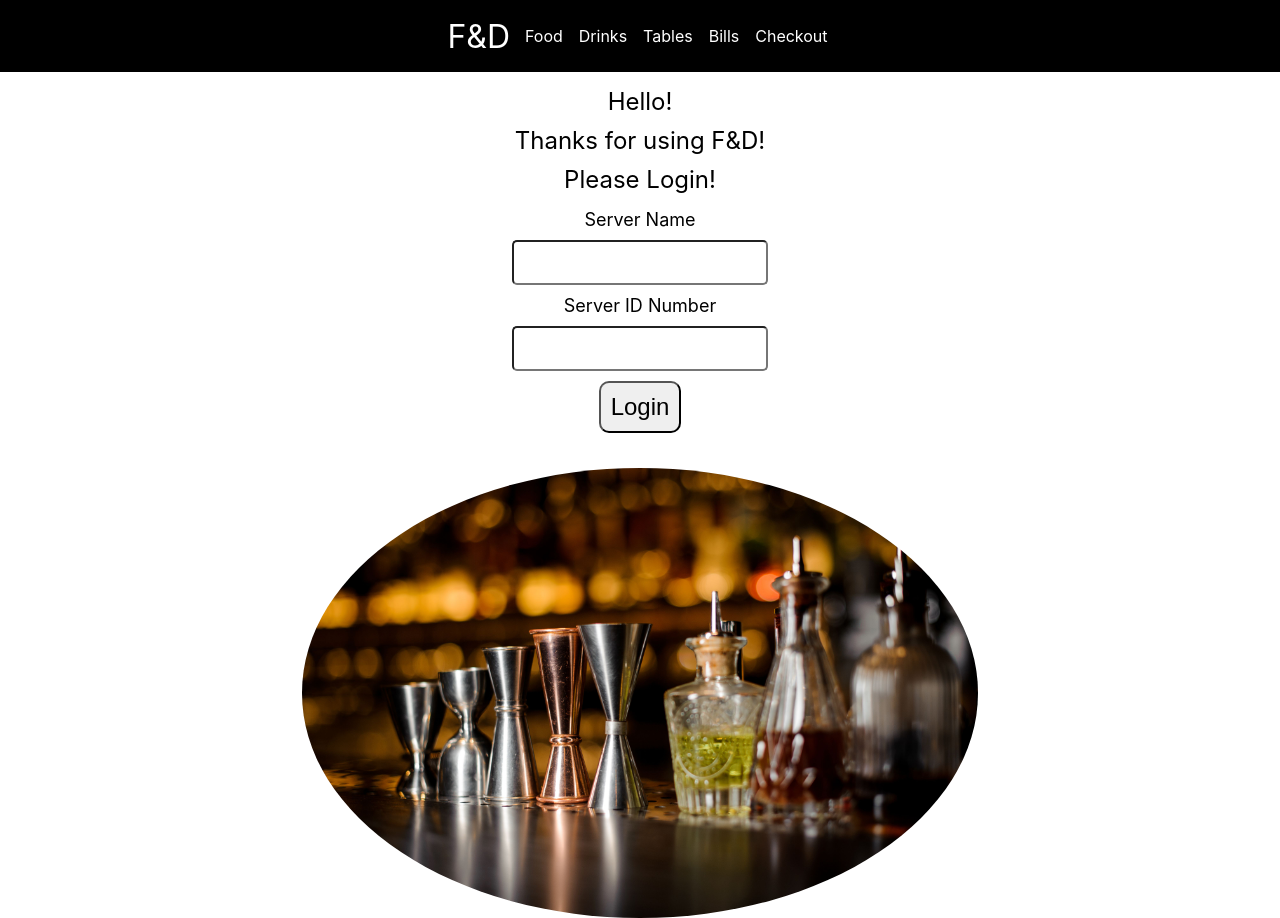
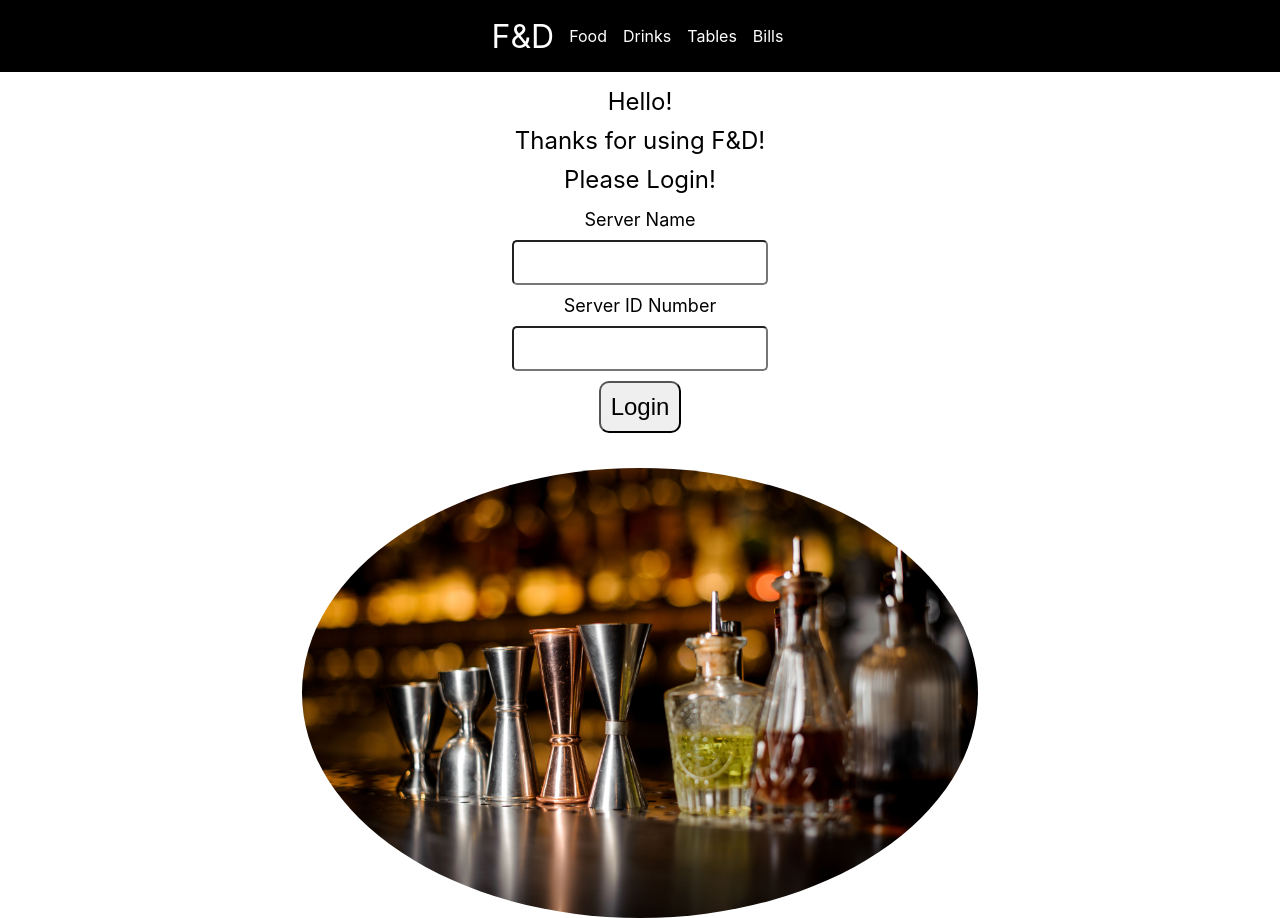
Before and after one commit to BlakeSartin/Food_Service_App, a React (Create React App) app in the folder food_service_app/: page / in a window 1280 px wide. Built offline with nearby package versions, Linux system fonts and the light colour scheme.

Commit message:
got rid of chechout component and adjusted topbar and app components accordingly

```diff
--- a/food_service_app/src/App.js
+++ b/food_service_app/src/App.js
@@ -3,7 +3,6 @@ import Topbar from "./components/Topbar";
 import Drinks from "./components/Drinks";
 import Food from "./components/Food";
 import Bills from "./components/Bills";
-import Checkout from "./components/Checkout";
 import Tables from "./components/Tables";
 import Login from "./components/Login";
 
@@ -25,9 +24,6 @@ function App() {
     case "/bills":
       component = <Bills />;
       break;
-    case "/checkout":
-      component = <Checkout />;
-      break;
   }
   return (
     <div>
--- a/food_service_app/src/components/Checkout.js
+++ /dev/null
@@ -1,8 +0,0 @@
-import React from "react";
-
-
-export default function Checkout() {
-  return <div className="container">
-    <a className="title">Checkout</a>
-    </div>
-}
--- a/food_service_app/src/components/Topbar.js
+++ b/food_service_app/src/components/Topbar.js
@@ -1,8 +1,9 @@
 import React from "react";
-import "./Topbar.scss"
+import "./Topbar.scss";
 
 export default function Topbar() {
-  return <nav className="nav">
+  return (
+    <nav className="nav">
       <a className="site-title">F&D</a>
       <ul>
         <li>
@@ -17,10 +18,7 @@ export default function Topbar() {
         <li>
           <a href="/bills">Bills</a>
         </li>
-        <li>
-        <a href="/checkout">Checkout</a>
-        </li>
-
       </ul>
     </nav>
+  );
 }
```
Also changed, not shown: food_service_app/src/components/Checkout.scss (deleted). Lines whose indentation alone changed are shown as unchanged.
